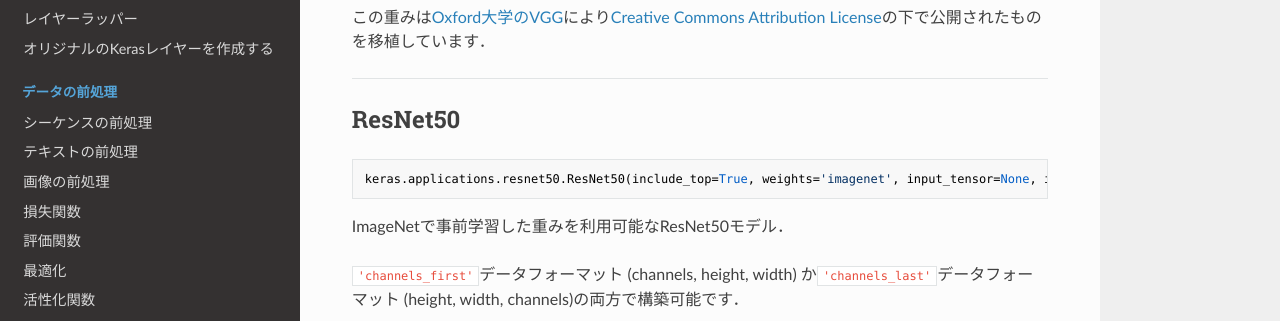
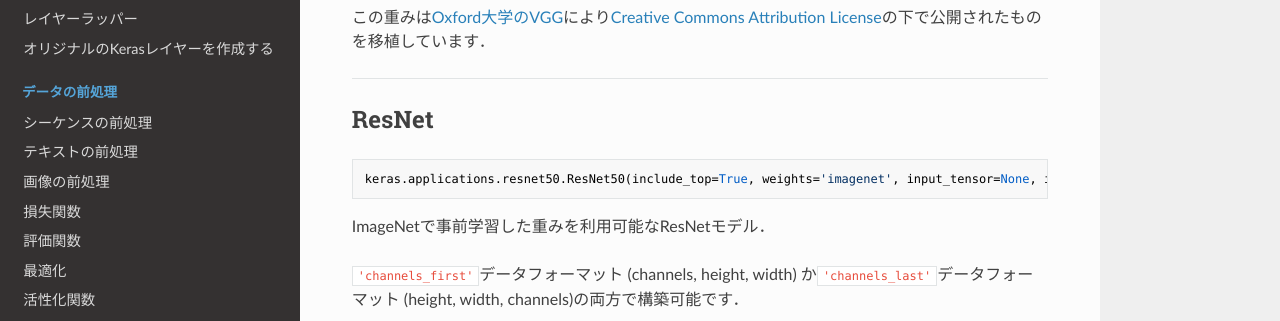
Before and after one commit to keras-team/keras-docs-ja, an MkDocs documentation site: the page built from sources/applications.md, in a window 1280 px wide and 900 px high, scrolled down 6936 px. Shown: the part 157-478 px from the top of the window. Built offline with MkDocs 1.6.1, drawn with Linux system fonts in a browser that asks for light colours; nearby versions of some CDN libraries; old or Windows-style settings are respelled for this version of MkDocs.

Commit message:
Fix Link

````diff
--- a/sources/applications.md
+++ b/sources/applications.md
@@ -12,7 +12,7 @@ Kerasの応用は事前学習した重みを利用可能な深層学習のモデ
 - [Xception](#xception)
 - [VGG16](#vgg16)
 - [VGG19](#vgg19)
-- [ResNet50](#resnet50)
+- [ResNet](#resnet)
 - [InceptionV3](#inceptionv3)
 - [InceptionResNetV2](#inceptionresnetv2)
 - [MobileNet](#mobilenet)
@@ -176,7 +176,7 @@ model = InceptionV3(input_tensor=input_tensor, weights='imagenet', include_top=T
 | [Xception](#xception) | 88 MB | 0.790 | 0.945| 22,910,480 | 126 |
 | [VGG16](#vgg16) | 528 MB| 0.715 | 0.901 | 138,357,544 | 23
 | [VGG19](#vgg19) | 549 MB | 0.727 | 0.910 | 143,667,240 | 26
-| [ResNet50](#resnet50) | 99 MB | 0.759 | 0.929 | 25,636,712 | 168
+| [ResNet50](#resnet) | 99 MB | 0.759 | 0.929 | 25,636,712 | 168
 | [InceptionV3](#inceptionv3) | 92 MB | 0.788 | 0.944 | 23,851,784 | 159 |
 | [InceptionResNetV2](#inceptionresnetv2) | 215 MB | 0.804 | 0.953 | 55,873,736 | 572 |
 | [MobileNet](#mobilenet) | 17 MB | 0.665 | 0.871 | 4,253,864 | 88
@@ -304,13 +304,13 @@ Kerasの`Model`インスタンス．
 
 -----
 
-## ResNet50
+## ResNet
 
 ```python
 keras.applications.resnet50.ResNet50(include_top=True, weights='imagenet', input_tensor=None, input_shape=None, pooling=None, classes=1000)
 ```
 
-ImageNetで事前学習した重みを利用可能なResNet50モデル．
+ImageNetで事前学習した重みを利用可能なResNetモデル．
 
 `'channels_first'`データフォーマット (channels, height, width) か`'channels_last'`データフォーマット (height, width, channels)の両方で構築可能です．
 
````
